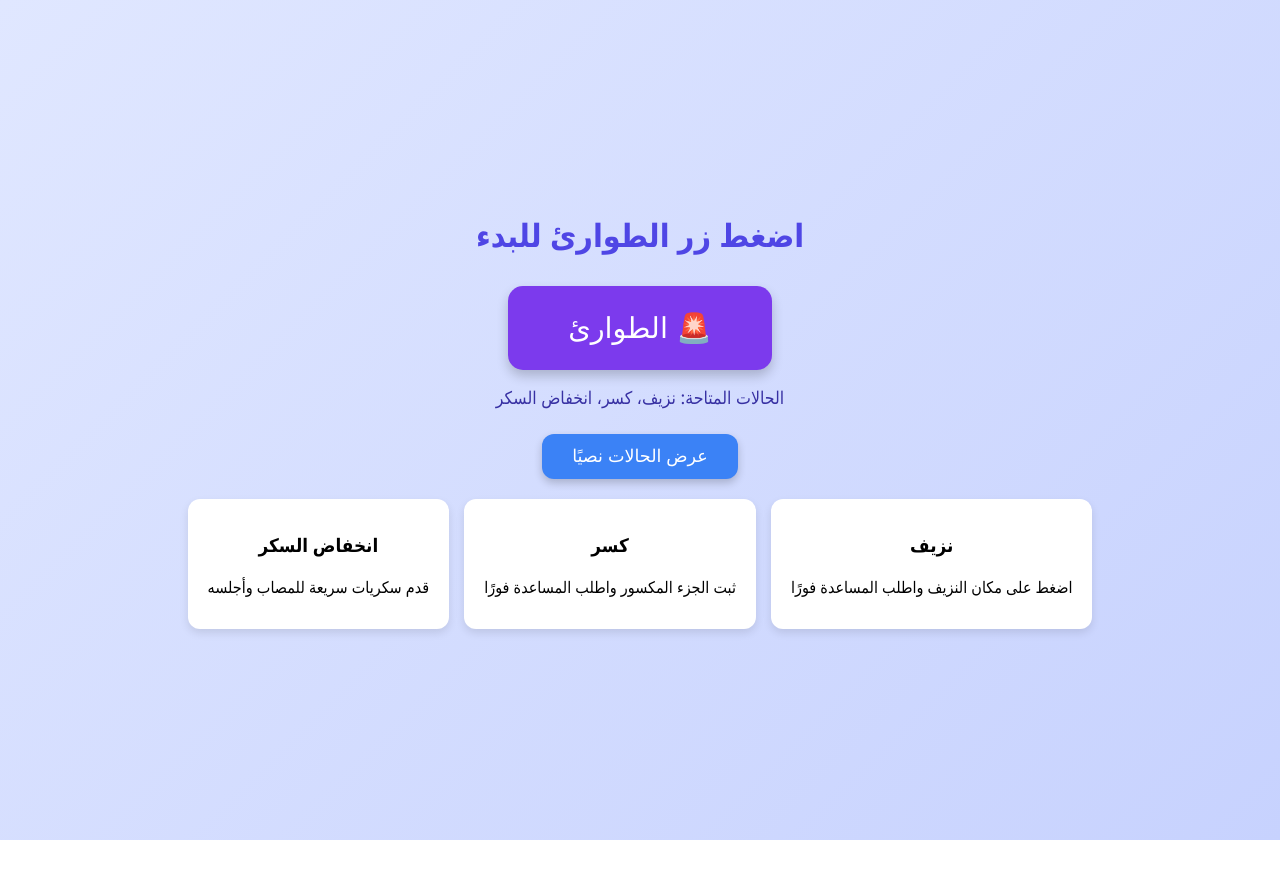
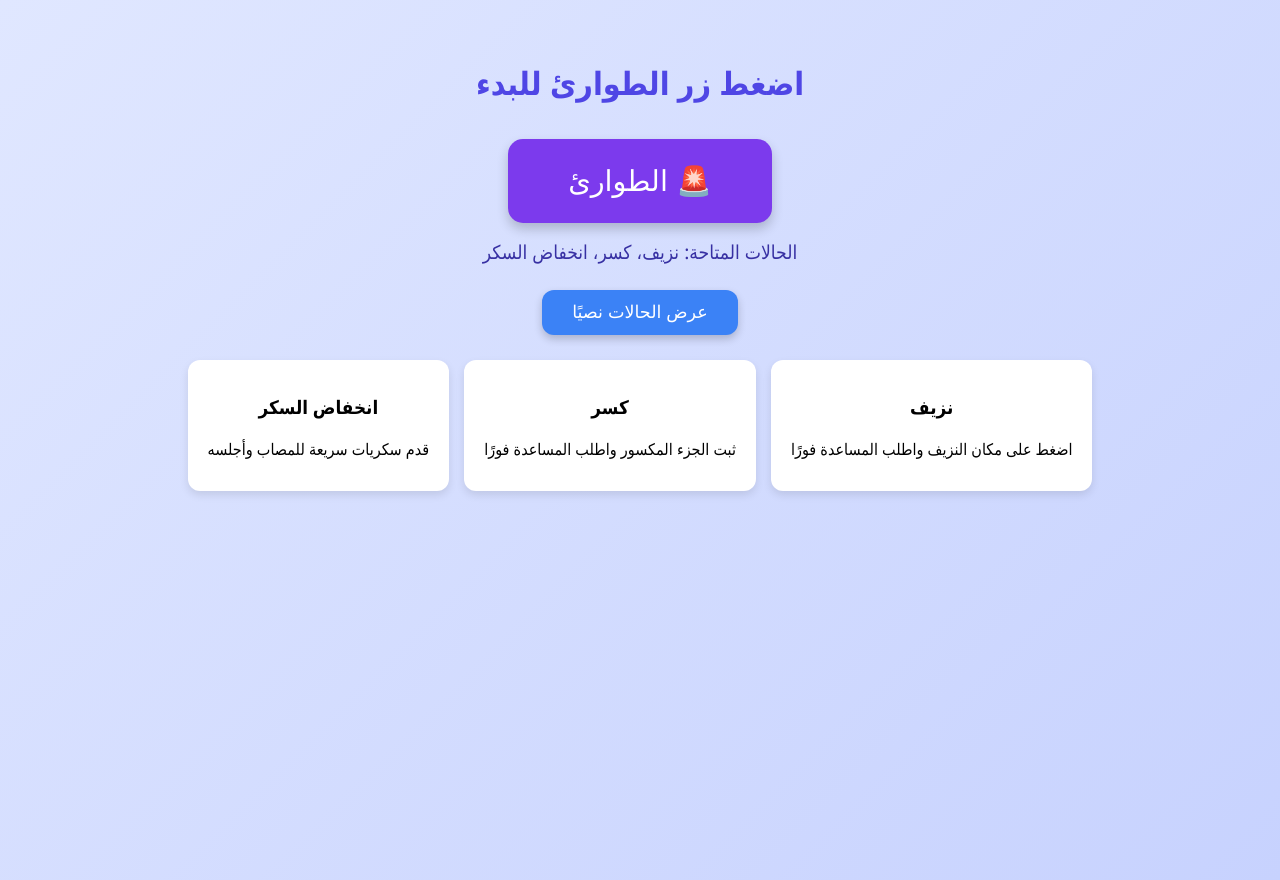
Before and after one commit to REHAMNSHMI/Smart-Paramedic, a plain HTML site: page index.html in a window 1280 px wide. Both pictures are taken after a click on the button "عرض الحالات نصيًا". Before the commit the page ends 840 px from the top, so only its background shows below. Drawn offline with Linux system fonts and the light colour scheme.

Commit message:
Style.css

```diff
--- a/Style.css
+++ b/Style.css
@@ -1,30 +1,26 @@
-/* الخط العام وخلفية الصفحة */
 body {
   font-family: 'Segoe UI', Tahoma, Geneva, Verdana, sans-serif;
-  background: linear-gradient(135deg, #e0e7ff, #c7d2fe); /* أزرق فاتح/لافندر */
+  background: linear-gradient(135deg, #e0e7ff, #c7d2fe);
   margin: 0;
   padding: 0;
 }
 
-/* الحاوية المركزية */
 .container {
   display: flex;
   flex-direction: column;
   align-items: center;
-  justify-content: center;
+  justify-content: flex-start;
   min-height: 100vh;
   text-align: center;
-  padding: 20px;
+  padding: 40px 20px;
 }
 
-/* العنوان الرئيسي */
 h1 {
-  margin-bottom: 25px;
+  margin-bottom: 30px;
   font-size: 2em;
   color: #4f46e5;
 }
 
-/* زر الطوارئ */
 #emergencyBtn {
   background: #7c3aed;
   color: white;
@@ -42,14 +38,12 @@ h1 {
   background: #8b5cf6;
 }
 
-/* نص التلميح */
 #hint {
   margin-bottom: 20px;
-  font-size: 1.1em;
+  font-size: 1.2em;
   color: #3730a3;
 }
 
-/* زر عرض الحالات */
 #showCasesBtn {
   background: #3b82f6;
   color: white;
@@ -58,31 +52,30 @@ h1 {
   font-size: 1.1em;
   border-radius: 12px;
   cursor: pointer;
-  margin-bottom: 20px;
+  margin-bottom: 25px;
   box-shadow: 0 4px 8px rgba(0,0,0,0.2);
 }
 #showCasesBtn:hover {
   background: #2563eb;
 }
 
-/* قائمة الحالات أفقي */
+/* عرض الحالات نصيًا أفقي */
 #casesList {
   display: flex;
   gap: 15px;
   flex-wrap: wrap;
   justify-content: center;
-  margin-bottom: 20px;
+  margin-bottom: 30px;
 }
 
-/* الكروت */
 .card {
   background: white;
   padding: 15px 20px;
   border-radius: 12px;
   box-shadow: 0 4px 8px rgba(0,0,0,0.1);
   text-align: center;
-  min-width: 120px;
-  flex: 0 0 auto; /* يمنع الكرت من التمدد غير المتوقع */
+  min-width: 140px;
+  flex: 0 0 auto;
 }
 
 /* إخفاء العناصر */
@@ -90,7 +83,6 @@ h1 {
   display: none !important;
 }
 
-/* قسم الخطوات */
 #stepsSection {
   display: none;
   margin-top: 20px;
@@ -98,20 +90,28 @@ h1 {
   padding: 20px;
   border-radius: 15px;
   box-shadow: 0 4px 12px rgba(0,0,0,0.2);
+  width: 100%;
+  max-width: 500px;
 }
 
-/* قائمة الخطوات */
 ul {
   list-style-type: none;
   padding: 0;
+  margin-bottom: 20px;
 }
 
 li {
   margin: 10px 0;
   font-size: 1.2em;
+  text-align: right;
 }
 
-/* الأزرار الأخرى */
+.audio-controls {
+  display: flex;
+  justify-content: space-around;
+  flex-wrap: wrap;
+}
+
 button {
   margin: 5px;
   padding: 10px 20px;
```
